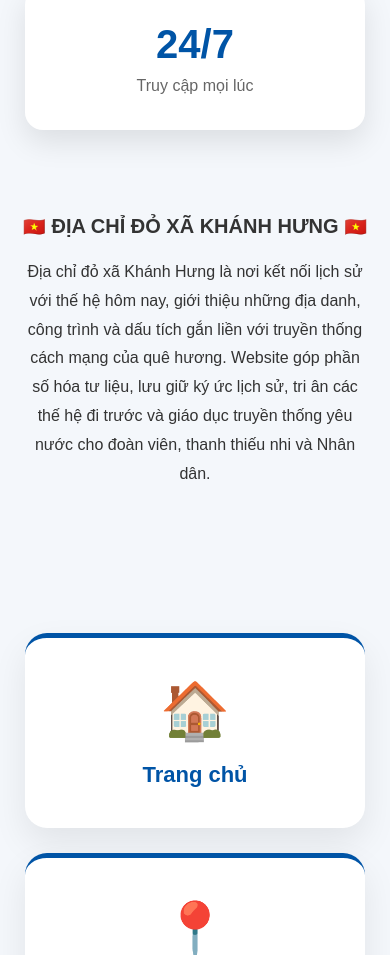
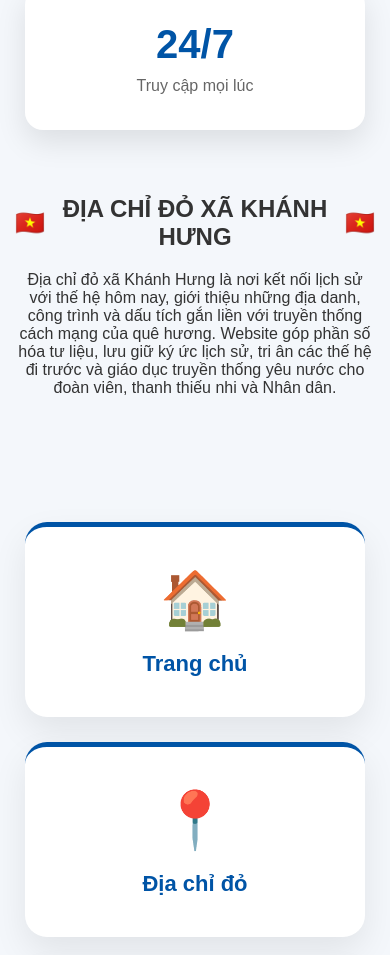
Before and after one commit to doanxakhanhhung/diachido-khanhhung, a React (Vite) app: page / in a window 390 px wide. Shown: the part 1042-1997 px from the top of the page. Built offline with nearby package versions, Linux system fonts and the light colour scheme.

Commit message:
Update style.css

```diff
--- a/src/css/style.css
+++ b/src/css/style.css
@@ -2697,71 +2697,197 @@ footer{
         font-size: 21px;
 
     }
-    .about {
-  width: 100%;
-  padding: 60px 20px;
-  text-align: center;
-}
-
-.about-container {
-  max-width: 900px;
-  margin: 0 auto;
-}
-
-.about-container h2 {
-  margin-bottom: 20px;
-  text-align: center;
-}
-
-.about-container p {
-  margin: 0 auto;
-  max-width: 800px;
-  line-height: 1.8;
-  text-align: center;
-}
+  /* =====================================================
+   ABOUT - ĐỊA CHỈ ĐỎ XÃ KHÁNH HƯNG
+===================================================== */
+
 .about {
   width: 100%;
   box-sizing: border-box;
+  padding: 60px 20px;
+  margin: 0;
 }
 
 .about-container {
   width: 100%;
-  max-width: 900px;
+  max-width: 1000px;
   margin: 0 auto;
   box-sizing: border-box;
-}
+  text-align: center;
+}
+
+/* =====================================================
+   TIÊU ĐỀ
+===================================================== */
+
 .about-title {
+  width: 100%;
+  margin: 0 auto 24px auto;
+
   display: flex;
   align-items: center;
   justify-content: center;
-  gap: 12px;
+
+  gap: 14px;
+
   text-align: center;
 }
 
-.about-title span {
-  font-size: 24px;
-}
-
-.about-title i {
-  width: 60px;
-  height: 2px;
-  background: #c9a227;
-  display: block;
-}
-@media (max-width: 768px) {
+/* =====================================================
+   LÁ CỜ
+===================================================== */
+
+.about-flag {
+  display: inline-flex;
+  align-items: center;
+  justify-content: center;
+
+  font-size: 28px;
+  line-height: 1;
+
+  flex-shrink: 0;
+}
+
+/* =====================================================
+   CHỮ TIÊU ĐỀ
+===================================================== */
+
+.about-heading {
+  display: inline-block;
+
+  font-size: 28px;
+  font-weight: 700;
+
+  line-height: 1.3;
+
+  text-align: center;
+
+  white-space: nowrap;
+}
+
+/* =====================================================
+   ĐOẠN GIỚI THIỆU
+===================================================== */
+
+.about-description {
+  width: 100%;
+  max-width: 850px;
+
+  margin: 0 auto;
+
+  font-size: 16px;
+  line-height: 1.8;
+
+  text-align: center;
+
+  box-sizing: border-box;
+}
+
+/* =====================================================
+   TABLET
+===================================================== */
+
+@media (max-width: 900px) {
+
+  .about {
+    padding: 50px 20px;
+  }
+
+  .about-heading {
+    font-size: 25px;
+  }
+
+  .about-flag {
+    font-size: 25px;
+  }
+
+  .about-title {
+    gap: 10px;
+  }
+
+}
+
+
+/* =====================================================
+   ĐIỆN THOẠI
+===================================================== */
+
+@media (max-width: 600px) {
+
+  .about {
+    padding: 40px 15px;
+  }
+
+  .about-container {
+    width: 100%;
+    max-width: 100%;
+  }
+
+  .about-title {
+    width: 100%;
+
+    gap: 8px;
+
+    margin-bottom: 20px;
+
+    justify-content: center;
+  }
+
+  .about-flag {
+    font-size: 20px;
+  }
+
+  .about-heading {
+    font-size: 20px;
+
+    line-height: 1.4;
+
+    white-space: normal;
+
+    text-align: center;
+  }
+
+  .about-description {
+    width: 100%;
+
+    font-size: 15px;
+
+    line-height: 1.7;
+
+    text-align: center;
+  }
+
+}
+
+
+/* =====================================================
+   ĐIỆN THOẠI NHỎ
+===================================================== */
+
+@media (max-width: 380px) {
+
+  .about {
+    padding: 35px 12px;
+  }
+
   .about-title {
     gap: 6px;
-    font-size: 20px;
   }
 
-  .about-title span {
+  .about-flag {
     font-size: 18px;
   }
 
-  .about-title i {
-    width: 20px;
+  .about-heading {
+    font-size: 18px;
   }
-}
-
-}
-}
+
+  .about-description {
+    font-size: 14px;
+    line-height: 1.65;
+  }
+
+}
+
+}
+}
```
